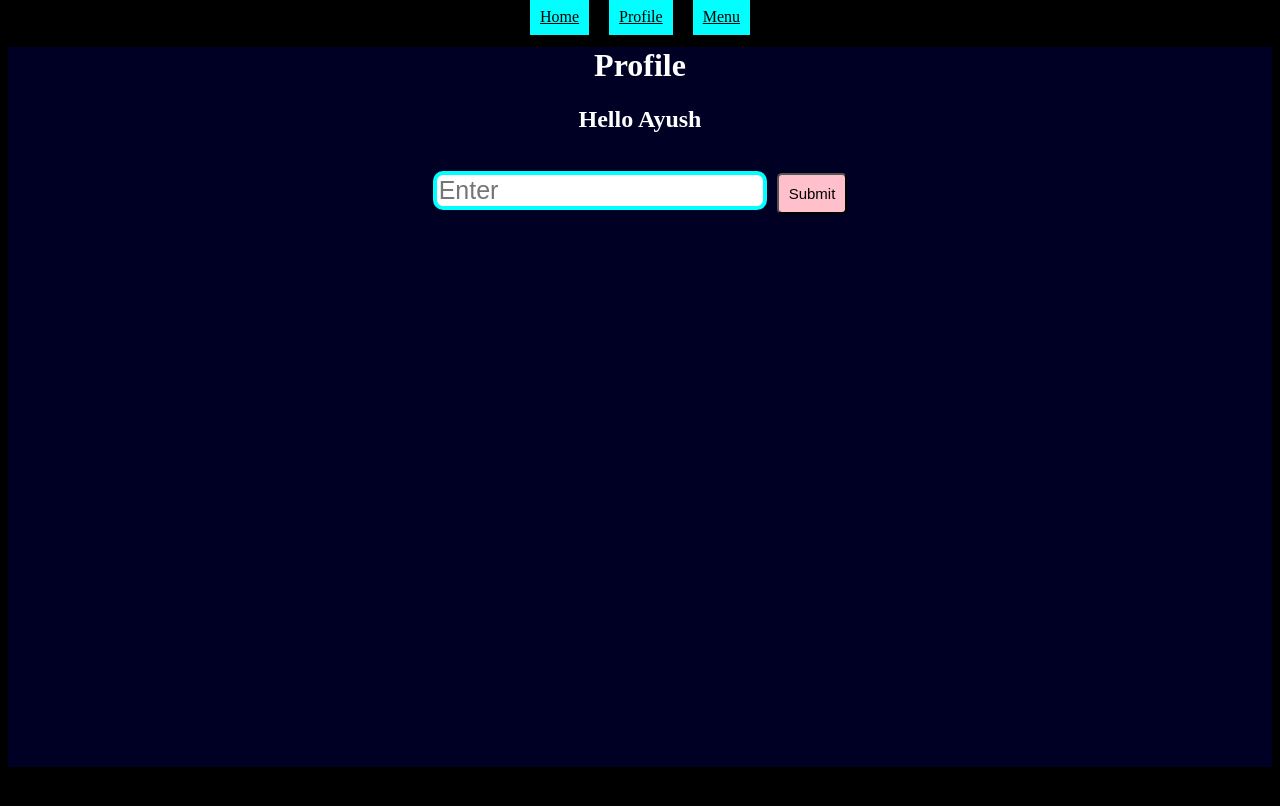
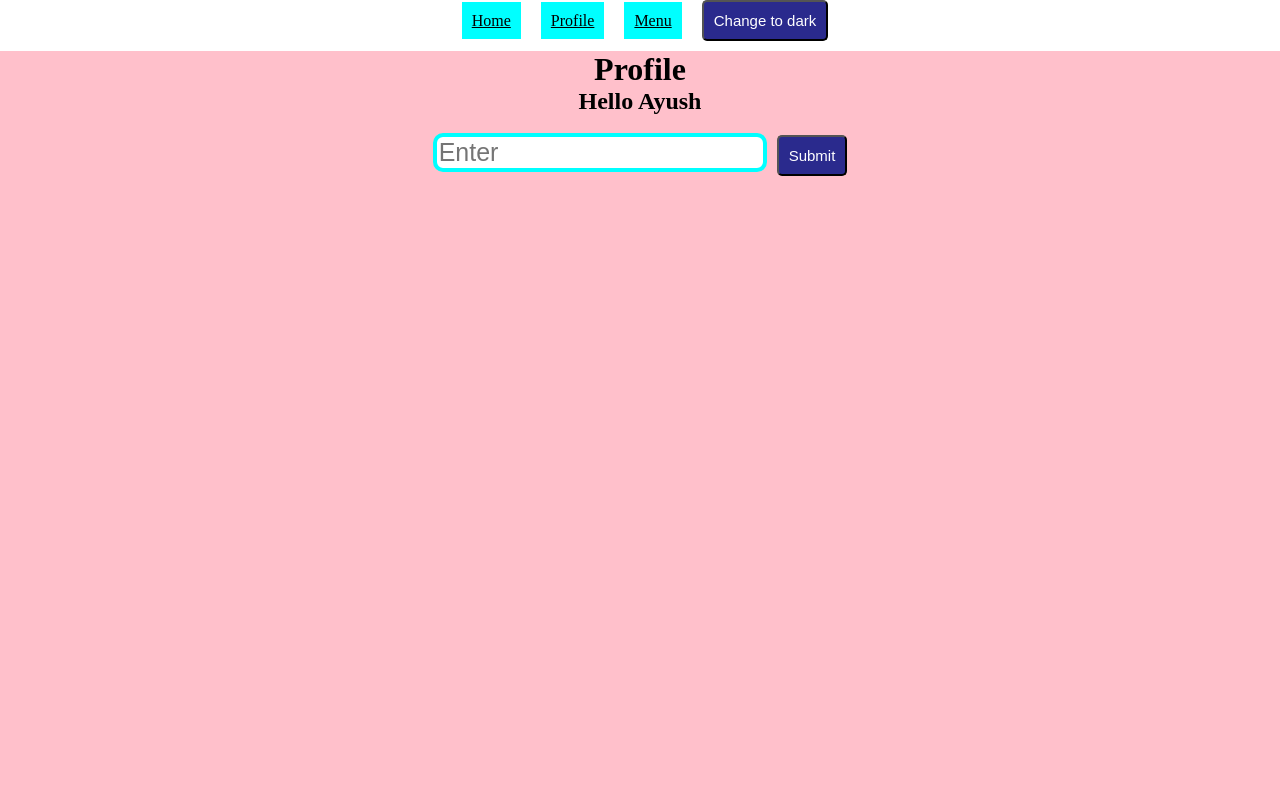
Before and after one commit to ayushdev351/React-Templates, a React (Create React App) app in the folder example-1/: page /profile in a window 1280 px wide. Shown: the top 806 px of the page. Built offline with nearby package versions, Linux system fonts and the light colour scheme.

Commit message:
light dark theme toggler added

```diff
--- a/example-1/src/App.css
+++ b/example-1/src/App.css
@@ -1,7 +1,29 @@
-body {
+*{
+  margin : 0;
+}
+
+#dark {
   background-color: black;
   color: white;
   text-align: center;
+}
+
+#light {
+  background-color: white;
+  color: dark;
+  text-align: center;
+}
+
+#dark .page{
+  margin-top: 10px;
+  height: 95vh;
+  background-color: #000024;
+}
+
+#light .page{
+  margin-top: 10px;
+  height: 95vh;
+  background-color: pink;
 }
 
 .list {
@@ -11,22 +33,27 @@ body {
   margin: 10px;
 }
 
-.page {
-  margin-top: 10px;
-  height: 90vh;
-  background-color: #000024;
-}
-
 .input {
   font-size: 25px;
   border: 4px aqua solid;
   border-radius: 10px;
 }
 
-.btn {
+.btn{
   margin-left: 10px;
   font-size: 15px;
   padding: 10px;
   background-color: pink;
   border-radius: 5px;
+  cursor: pointer;
 }
+
+#dark .btn {
+  background-color: pink;
+  color: black;
+}
+
+#light .btn{
+  background-color: #2a2a8d;
+  color: white;
+}
--- a/example-1/src/App.js
+++ b/example-1/src/App.js
@@ -9,12 +9,19 @@ import Menu from "./Components/Menu";
 import { useState, createContext } from "react";
 
 export const UserContext = createContext();
+export const ThemeContext = createContext();
 
 function App() {
   const [userName, setUserName] = useState("Ayush");
+  const [theme, setTheme] = useState("light");
+
+  const toggleTheme = () => {
+    setTheme((curr) => (curr === "light" ? "dark" : "light"));
+  }
 
   return (
-    <div className="App">
+    <ThemeContext.Provider value = {{theme, toggleTheme}}>
+    <div className="App" id = {theme}>
       <Router>
         <Navbar />
         {/* Wrap all the components where you want to use the value of the context
@@ -29,6 +36,7 @@ function App() {
         </UserContext.Provider>
       </Router>
     </div>
+    </ThemeContext.Provider>
   );
 }
 
--- a/example-1/src/Components/Navbar.js
+++ b/example-1/src/Components/Navbar.js
@@ -1,8 +1,10 @@
 import { Link } from "react-router-dom";
+
+import ThemeToggler from "./ThemeToggler";
 
 function Navbar() {
   return (
-    <div>
+    <div className="nav">
       <Link to="/" className="list">
         Home
       </Link>
@@ -12,6 +14,7 @@ function Navbar() {
       <Link to="/menu" className="list">
         Menu
       </Link>
+      <ThemeToggler/>
     </div>
   );
 }
--- /dev/null
+++ b/example-1/src/Components/ThemeToggler.js
@@ -0,0 +1,13 @@
+import {useContext} from "react";
+import {ThemeContext} from "../App"
+
+function ThemeToggler() {
+
+    const {theme, toggleTheme} = useContext(ThemeContext);
+
+    return(
+        <button className="btn" onClick={toggleTheme}>Change to {theme == "light"? "dark" : "light"}</button>
+    )
+}
+
+export default ThemeToggler
```
